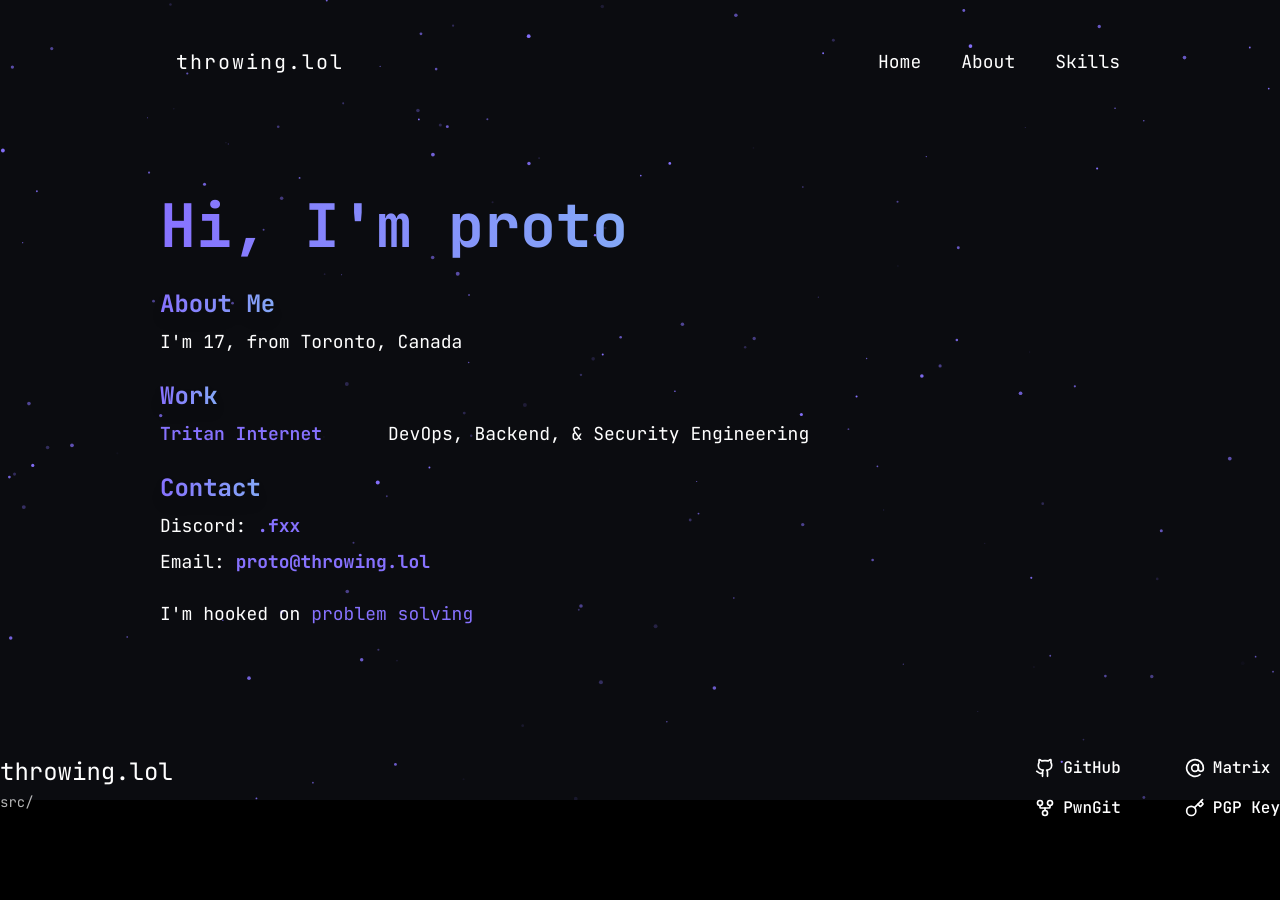
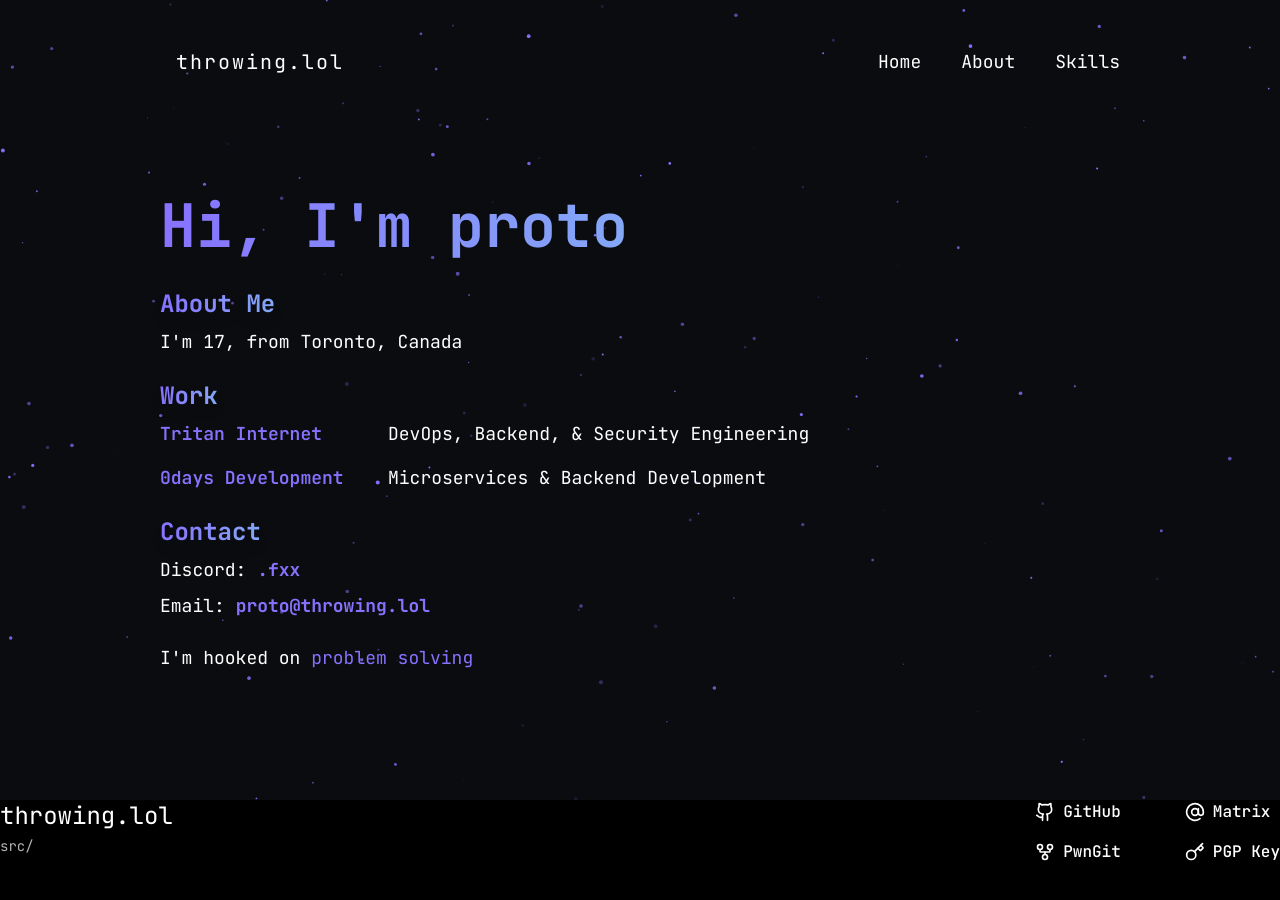
Before and after one commit to xlarp/vs, a Next.js app: page /about in a window 1280 px wide. Shown: the top 900 px of the page. Before the commit the page ends 876 px from the top, so only its background shows below. Built offline with nearby package versions, Linux system fonts and the light colour scheme; no server answers; a web font is replaced by a local one.

Commit message:
feat(static): Add new work entry

```diff
--- a/static.ts
+++ b/static.ts
@@ -5,13 +5,18 @@ export default {
       role: "DevOps, Backend, & Security Engineering",
       site: "https://tritan.gg",
     },
+    {
+      title: "0days Development",
+      role: "Microservices & Backend Development",
+      site: "https://0days.lol",
+    },
   ],
   default: {
     domain: "throwing.lol",
     siteRepo: "https://github.com/xlarp/vs",
   },
   socials: {
-    pwngit: "https://jolts.f0rk.systems",
+    pwngit: "https://xlarp.f0rk.systems",
     github: "https://github.com/xlarp",
 
     email: "proto@throwing.lol",
```
